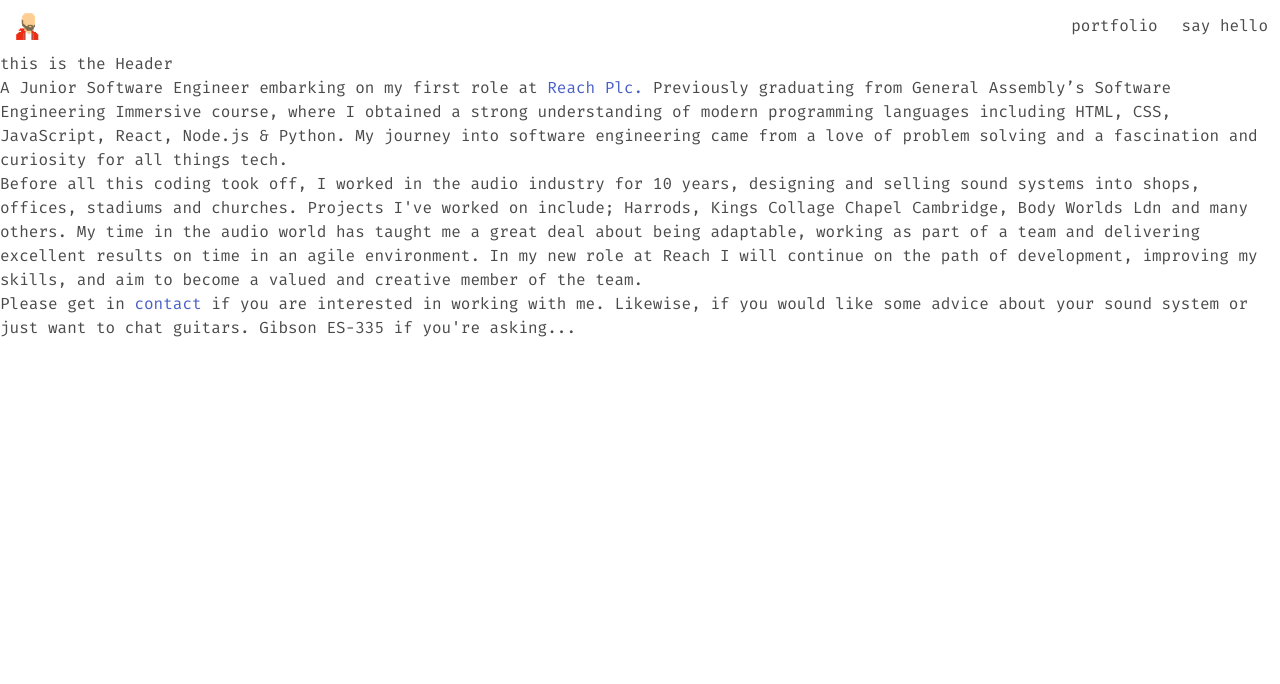
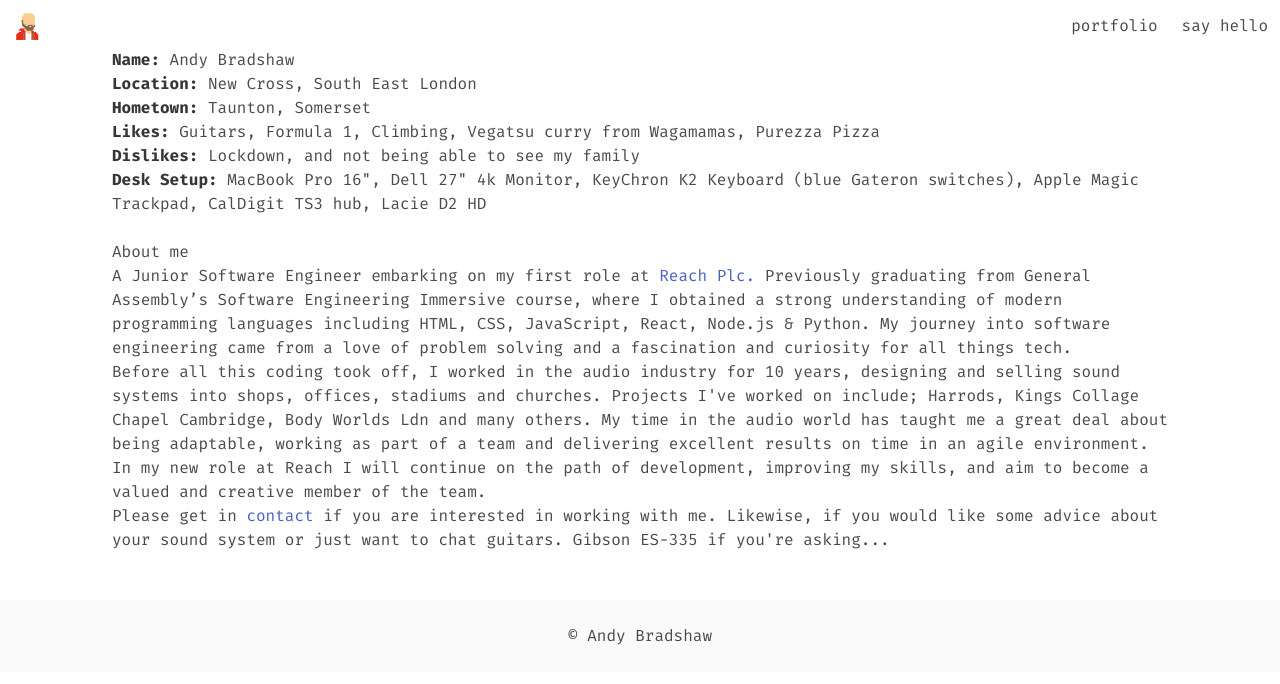
Before and after one commit to andy8radshaw/portfolio, a React (Create React App) app: page / in a window 1280 px wide. Shown: the top 684 px of the page. Built offline with nearby package versions, Linux system fonts and the light colour scheme.

Commit message:
added footer, pagecontainer, and sorted home icon

```diff
--- a/src/App.js
+++ b/src/App.js
@@ -2,10 +2,11 @@ import React from 'react'
 
 import { BrowserRouter, Switch, Route } from 'react-router-dom'
 
+import Navbar from './components/common/Navbar'
 import Home from './components/pages/Home'
 import Portfolio from './components/pages/Portfolio'
 import Contact from './components/pages/Contact'
-import Navbar from './components/common/Navbar'
+import Footer from './components/common/Footer'
 
 function App() {
   return (
@@ -16,6 +17,7 @@ function App() {
         <Route path="/portfolio" component={Portfolio} />
         <Route path="/contact" component={Contact} />
       </Switch>
+      <Footer />
     </BrowserRouter>
   )
 }
--- /dev/null
+++ b/src/components/common/Footer.js
@@ -0,0 +1,11 @@
+import React from 'react'
+
+export default function Footer() {
+  return (
+    <footer className="footer is-fixed-bottom">
+      <div className="content has-text-centered">
+        <p>© Andy Bradshaw</p>
+      </div>
+    </footer>
+  )
+}
--- a/src/components/common/Navbar.js
+++ b/src/components/common/Navbar.js
@@ -10,11 +10,14 @@ export default function Navbar() {
   const handleBurger = () => {
     setBurgerIsOpen(!burgerIsOpen)
   }
+  const handleHomeIcon = () => {
+    if (burgerIsOpen) setBurgerIsOpen(false)
+  }
 
   return (
-    <nav className="navbar" role="navigation" aria-label="main navigation">
+    <nav className="navbar is-fixed-top" role="navigation" aria-label="main navigation">
       <div className="navbar-brand">
-        <Link to="/" className="navbar-item" href="https://bulma.io">
+        <Link to="/" className="navbar-item" href="https://bulma.io" onClick={handleHomeIcon}>
           <img src={andyImage} alt="pixel andy" />
         </Link>
 
--- /dev/null
+++ b/src/components/common/PageContainer.js
@@ -0,0 +1,11 @@
+import React from 'react'
+
+export default function PageContainer({ children }) {
+  return (
+    <div className="container">
+      <div className="section">
+        {children}
+      </div>
+    </div>
+  )
+}
--- a/src/components/pages/Contact.js
+++ b/src/components/pages/Contact.js
@@ -1,8 +1,11 @@
 import React from 'react'
+import PageContainer from '../common/PageContainer'
 
 function Contact() {
   return (
-    <h1>contact me</h1>
+    <PageContainer>
+      <h1>contact me</h1>
+    </PageContainer>
   )
 }
 
--- a/src/components/pages/Home.js
+++ b/src/components/pages/Home.js
@@ -1,12 +1,26 @@
 /* eslint-disable react/jsx-no-target-blank */
 import React from 'react'
 import { Link } from 'react-router-dom'
-import Header from '../common/Header'
+
+// import Header from '../common/Header'
+import PageContainer from '../common/PageContainer'
 
 function Home() {
   return (
+    <PageContainer>
       <div className='Home'>
-      <Header />
+
+        <div className="stats">
+          <p><strong>Name: </strong>Andy Bradshaw</p>
+          <p><strong>Location: </strong>New Cross, South East London</p>
+          <p><strong>Hometown: </strong>Taunton, Somerset</p>
+          <p><strong>Likes: </strong>Guitars, Formula 1, Climbing, Vegatsu curry from Wagamamas, Purezza Pizza</p>
+          <p><strong>Dislikes: </strong>Lockdown, and not being able to see my family</p>
+          <p><strong>Desk Setup: </strong>MacBook Pro 16", Dell 27" 4k Monitor, KeyChron K2 Keyboard (blue Gateron
+                  switches), Apple Magic Trackpad, CalDigit TS3 hub, Lacie D2 HD</p>
+        </div>
+        <br></br>
+        <h1>About me</h1>
         <p>A Junior Software Engineer embarking on my first role at <a href="https://www.reachplc.com/home" target="_blank">Reach Plc.</a> Previously graduating
         from General Assembly’s Software Engineering Immersive course, where I obtained a strong
         understanding of modern programming languages including HTML, CSS, JavaScript, React, Node.js & Python. My
@@ -25,6 +39,8 @@ function Home() {
         would like some advice about your sound system or just want to chat guitars. Gibson ES-335 if you're
         asking...</p>
       </div>
+
+    </PageContainer>
   )
 }
 
--- a/src/components/pages/Portfolio.js
+++ b/src/components/pages/Portfolio.js
@@ -1,7 +1,10 @@
 import React from 'react'
+import PageContainer from '../common/PageContainer'
 
 export default function Portfolio() {
   return (
-    <h1>This the the bit about my projects</h1>
+    <PageContainer>
+      <h1>This the the bit about my projects</h1>
+    </PageContainer>
   )
 }
--- a/src/styles/main.scss
+++ b/src/styles/main.scss
@@ -3,6 +3,8 @@
 $main-font: 'Fira Mono', monospace;
 
 $family-sans-serif: $main-font;
+$footer-padding: 1.5rem;
+
 
 
 @import '~bulma/bulma.sass';
```
Lines whose indentation alone changed are shown as unchanged.
